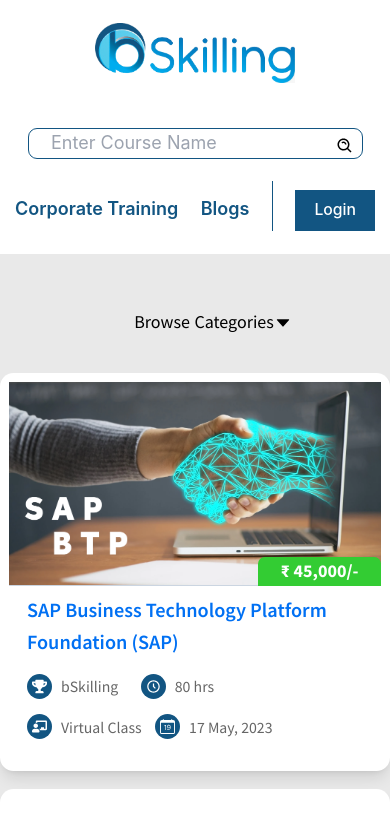
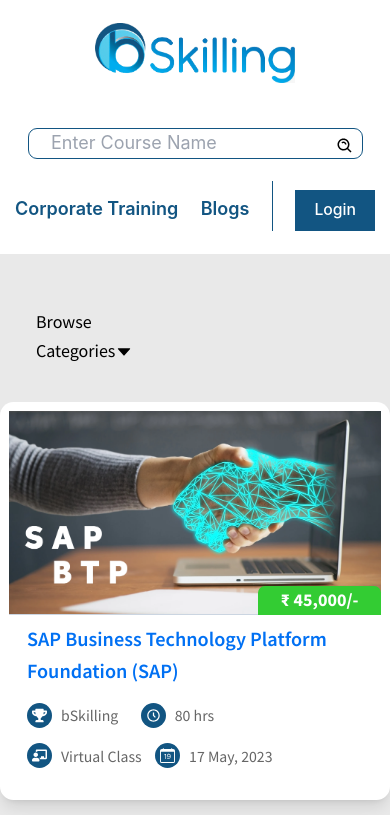
Before and after one commit to bskilling/bskillingCourse, a Next.js app: page /allCourses in a window 390 px wide. Shown: the top 815 px of the page. Built offline with nearby package versions, Linux system fonts and the light colour scheme.

Commit message:
browse dropdown fix

```diff
--- a/components/tabs.tsx
+++ b/components/tabs.tsx
@@ -68,10 +68,10 @@
   return (
     <div className="flex  w-full">
       <div className="flex md:gap-4 w-full">
-        <div className="flex md:justify-start w-full md:w-fit justify-center  ml-8 md:ml-20">
+        <div className="flex justify-start w-full md:w-fit   ml-8 md:ml-20">
           <div className="flex  items-end mb-5 md:mb-2 gap-">
             <button
-              className="text-left md:gap-0 md:mt-0 mt-4 md:block flex "
+              className="text-left md:gap-0 md:mt-0 mt-4  "
               onClick={() => setCategoryVisible((pre) => !pre)}
             >
               <p className="md:text-sm">Browse</p>
@@ -85,7 +85,7 @@
             </div>
           </div>
           {categoryVisible ? (
-            <div className="absolute ml- mt-[75px] z-[1000] w-[] bg-white  rounded-lg shadow-lg ">
+            <div className="absolute mt-[100px] md:mt-[75px] z-[1000] w-[] bg-white  rounded-lg shadow-lg ">
               {CourseDetails.map(({ categoryName }, index) => (
                 <div
                   key={categoryName}
--- a/src/pages/allCourses.tsx
+++ b/src/pages/allCourses.tsx
@@ -74,10 +74,10 @@
       <section className="bg-gray">
         <div className="flex pt-5 w-full">
           <div className="flex md:gap-4 w-full">
-            <div className="flex md:justify-start w-full md:w-fit justify-center  ml-8 md:ml-20">
+            <div className="flex justify-start w-full md:w-fit   ml-8 md:ml-20">
               <div className="flex  items-end mt-3 mb-3 md:mb-2 gap-">
                 <button
-                  className="text-left md:gap-0 gap-1 md:mt-0 mt-4 md:block flex "
+                  className="text-left md:gap-0 gap-1 md:mt-0 mt-4 block  "
                   onClick={() => setCategoryVisible((pre) => !pre)}
                 >
                   <p className="md:text-sm">Browse</p>
@@ -91,7 +91,7 @@
                 </div>
               </div>
               {categoryVisible ? (
-                <div className="absolute ml- mt-[75px] z-[1000] w-[]  bg-white  rounded-lg shadow-lg ">
+                <div className="absolute mt-[100px] md:mt-[75px] z-[1000] w-[]  bg-white  rounded-lg shadow-lg ">
                   {CourseDetails.map(({ categoryName }, index) => (
                     <div
                       key={categoryName}
```
